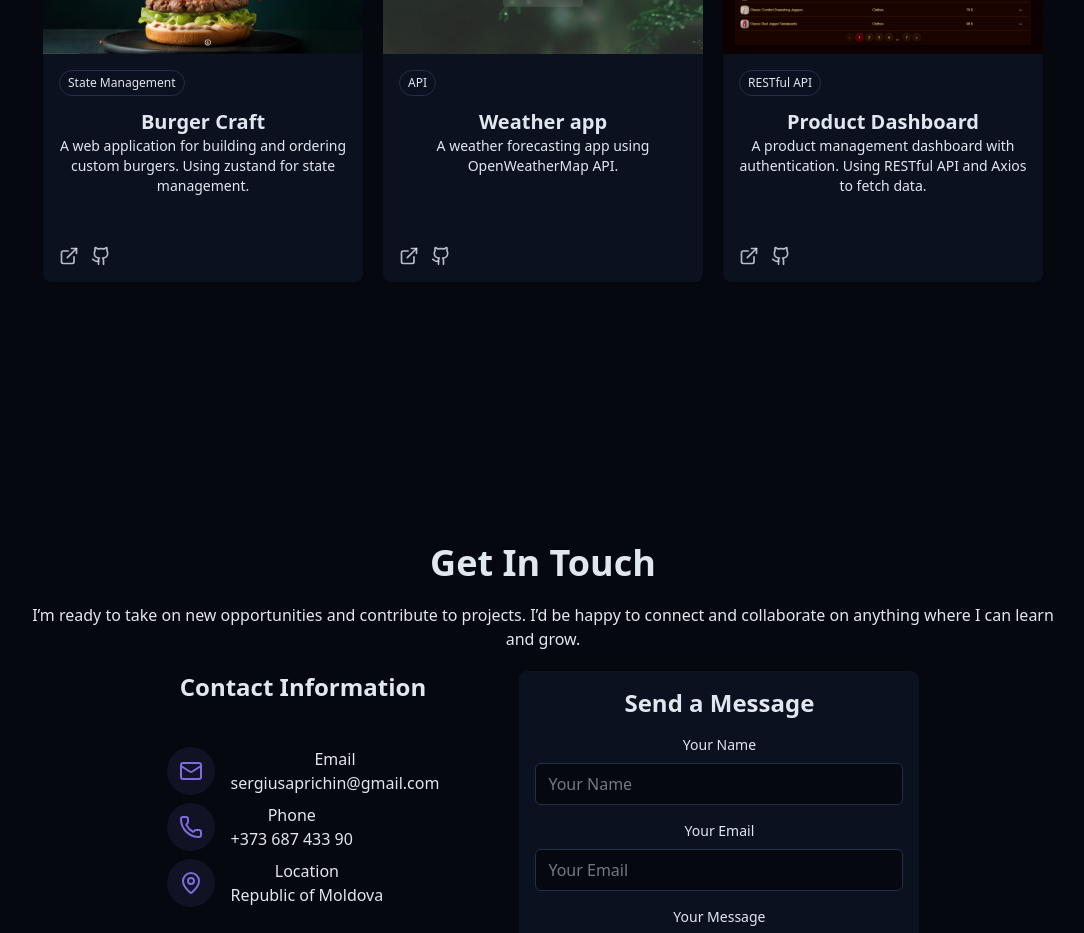
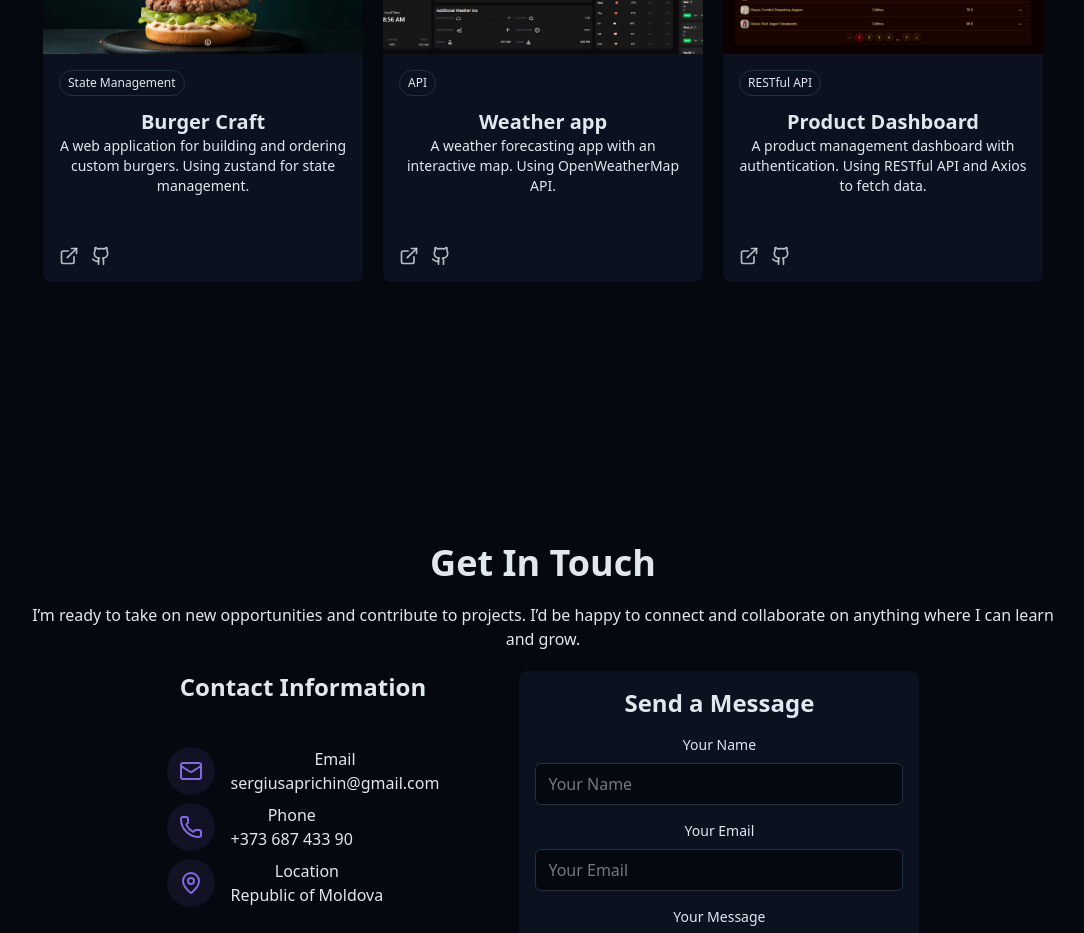
Before and after one commit to Drimico/Portfolio, a React (Vite) app: page / in a window 1280 px wide. Shown: the part 2840-3773 px from the top of the page, without its empty margins (97-1181 px from the left). Built offline with nearby package versions, Linux system fonts and the light colour scheme.

Commit message:
feat: add new project

```diff
--- a/public/locales/en/translation.json
+++ b/public/locales/en/translation.json
@@ -52,7 +52,7 @@
     },
     "weather_app": {
       "title": "Weather app",
-      "description": "A weather forecasting app using OpenWeatherMap API."
+      "description": "A weather forecasting app with an interactive map. Using OpenWeatherMap API."
     },
     "product-dashboard": {
       "title": "Product Dashboard",
--- a/public/locales/ro/translation.json
+++ b/public/locales/ro/translation.json
@@ -52,7 +52,7 @@
     },
     "weather_app": {
       "title": "Aplicație Meteo",
-      "description": "O aplicație pentru prognoza meteo, folosind OpenWeatherMap API."
+      "description": "O aplicație pentru prognoza meteo cu hartă interactivă. Folosind OpenWeatherMap API."
     },
     "product-dashboard": {
       "title": "Tablou de Bord pentru Produse",
--- a/src/components/ProjectsSection.tsx
+++ b/src/components/ProjectsSection.tsx
@@ -17,7 +17,7 @@ const projects = [
     descriptionKey: "projects.weather_app.description",
     image: "/projects/project2.png",
     tags: ["API"],
-    demoUrl: "https://68c445f2e04082d20e336047--drimico-weather-app.netlify.app/",
+    demoUrl: "https://69b6732165e26f00080b8a80--drimico-weather-app.netlify.app/",
     githubUrl: "https://github.com/Drimico/Weather-app",
   },
   {
```
Also changed, not shown: public/projects/project2.png.
